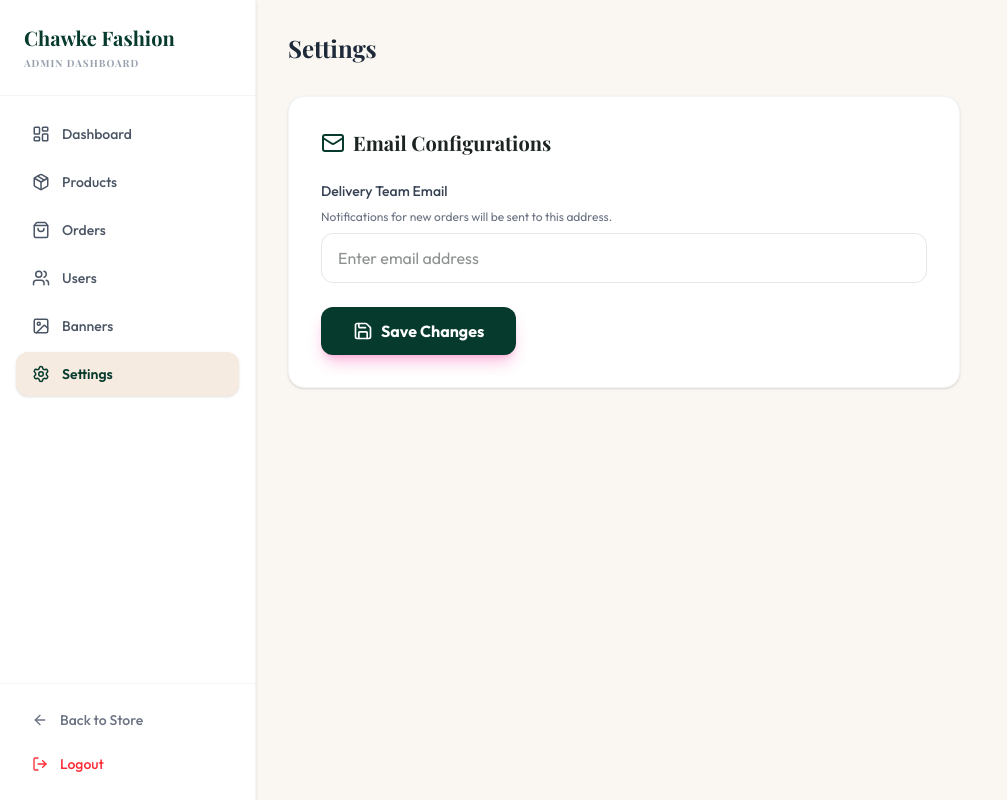
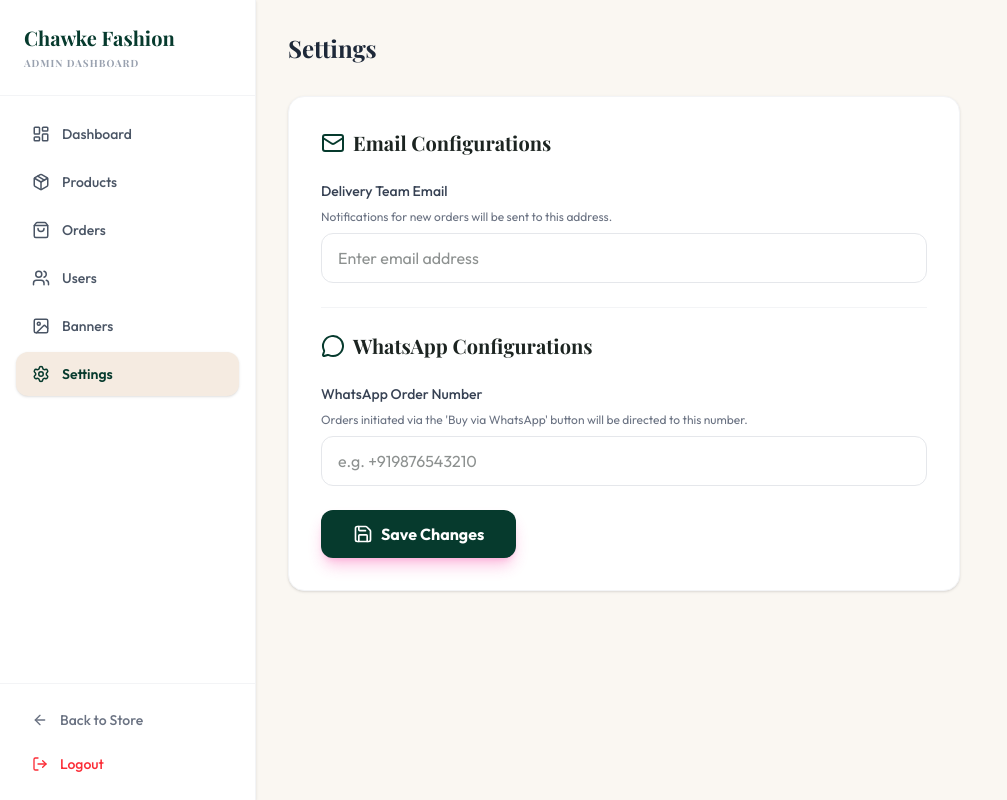
Before and after one commit to mayurkukatkar/thecosmeticshop-frontend-, a React (Vite) app: page /admin/settings in a window 1280 px wide. Shown: the whole page, without its empty margins (0-1007 px from the left). Built offline with nearby package versions, Linux system fonts and the light colour scheme; no server answers; a web font is replaced by a local one.

Commit message:
feat: integrate dynamic WhatsApp number settings into admin and product details

```diff
--- a/src/pages/ProductDetail.jsx
+++ b/src/pages/ProductDetail.jsx
@@ -12,12 +12,23 @@ const ProductDetail = () => {
     const [quantity, setQuantity] = useState(1);
     const [activeTab, setActiveTab] = useState('overview');
     const [activeImage, setActiveImage] = useState('');
+    const [whatsappNumber, setWhatsappNumber] = useState('+919876543210');
     const { addToCart } = useContext(CartContext);
     const navigate = useNavigate();
 
     useEffect(() => {
         const fetchProduct = async () => {
             try {
+                // Fetch WhatsApp configuration
+                try {
+                    const { data: waConfig } = await axios.get('/api/config/public/whatsappNumber');
+                    if (waConfig && waConfig.value) {
+                        setWhatsappNumber(waConfig.value);
+                    }
+                } catch (waErr) {
+                    console.error("Error fetching WhatsApp configuration:", waErr);
+                }
+
                 const { data } = await axios.get(`/api/products/${id}`);
                 setProduct(data);
                 // Set initial image (prefer explicit image field, fallback to first in images array)
@@ -72,7 +83,7 @@ const ProductDetail = () => {
             return;
         }
 
-        const phoneNumber = "+919876543210";
+        const phoneNumber = whatsappNumber;
         const currentUrl = window.location.href;
 
         const message = `Hello Chawke Fashion! I would like to purchase the following item:
--- a/src/pages/admin/Settings.jsx
+++ b/src/pages/admin/Settings.jsx
@@ -1,11 +1,12 @@
 import React, { useState, useEffect, useContext } from 'react';
 import axios from 'axios';
 import { AuthContext } from '../../context/AuthContext';
-import { Save, Mail } from 'lucide-react';
+import { Save, Mail, MessageCircle } from 'lucide-react';
 import toast from 'react-hot-toast';
 
 const Settings = () => {
     const [deliveryEmail, setDeliveryEmail] = useState('');
+    const [whatsappNumber, setWhatsappNumber] = useState('');
     const [loading, setLoading] = useState(true);
     const { userInfo } = useContext(AuthContext);
 
@@ -15,8 +16,23 @@ const Settings = () => {
                 const config = {
                     headers: { Authorization: `Bearer ${userInfo.token}` },
                 };
-                const { data } = await axios.get('/api/config/deliveryEmail', config);
-                setDeliveryEmail(data.value || '');
+
+                // Fetch delivery email
+                try {
+                    const { data } = await axios.get('/api/config/deliveryEmail', config);
+                    setDeliveryEmail(data.value || '');
+                } catch (err) {
+                    console.error("Error fetching delivery email setting:", err);
+                }
+
+                // Fetch WhatsApp number
+                try {
+                    const { data } = await axios.get('/api/config/whatsappNumber', config);
+                    setWhatsappNumber(data.value || '');
+                } catch (err) {
+                    console.error("Error fetching WhatsApp number setting:", err);
+                }
+
                 setLoading(false);
             } catch (error) {
                 console.error("Error fetching settings:", error);
@@ -36,6 +52,7 @@ const Settings = () => {
                 },
             };
             await axios.put('/api/config/deliveryEmail', { value: deliveryEmail }, config);
+            await axios.put('/api/config/whatsappNumber', { value: whatsappNumber }, config);
             toast.success('Settings Updated');
         } catch (error) {
             toast.error(error.response?.data?.message || 'Update failed');
@@ -66,6 +83,21 @@ const Settings = () => {
                         />
                     </div>
 
+                    <div className="border-t pt-6 border-gray-100">
+                        <h2 className="text-xl font-bold mb-6 flex items-center gap-2">
+                            <MessageCircle className="text-brand-accent" /> WhatsApp Configurations
+                        </h2>
+                        <label className="block text-sm font-medium text-gray-700 mb-2">WhatsApp Order Number</label>
+                        <p className="text-xs text-gray-500 mb-2">Orders initiated via the 'Buy via WhatsApp' button will be directed to this number.</p>
+                        <input
+                            type="text"
+                            placeholder="e.g. +919876543210"
+                            value={whatsappNumber}
+                            onChange={(e) => setWhatsappNumber(e.target.value)}
+                            className="w-full px-4 py-3 border border-gray-200 rounded-xl focus:outline-none focus:ring-2 focus:ring-brand-accent/20 transition"
+                        />
+                    </div>
+
                     <button
                         type="submit"
                         className="bg-brand-accent hover:bg-brand-accent-hover text-white px-8 py-3 rounded-xl font-bold transition shadow-lg shadow-pink-500/30 flex items-center gap-2"
```
